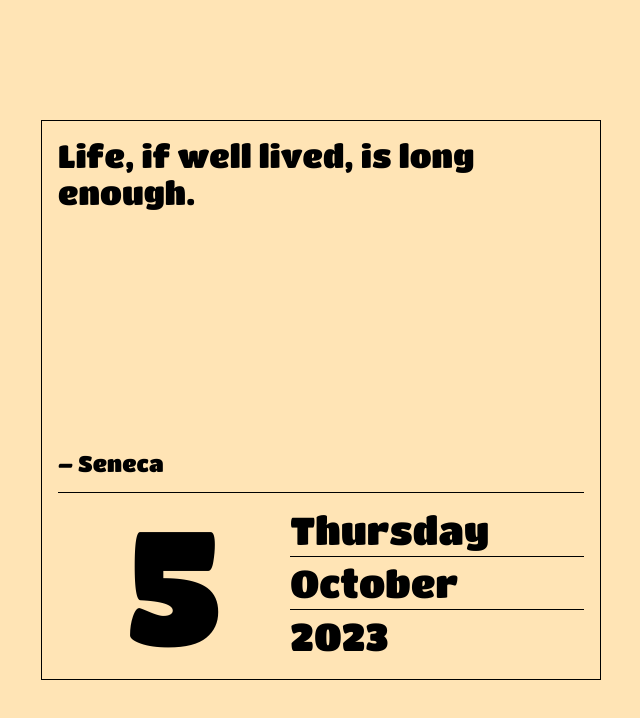
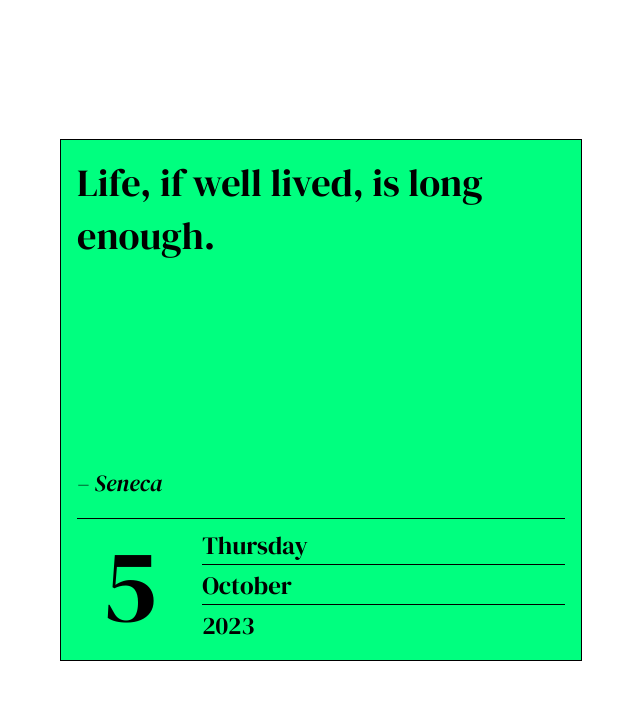
Before and after one commit to gvonkoss/todayistoday, a website built with Parcel: page index.html in a window 1280 px wide. Shown: the whole page, without its empty margins (319-959 px from the left). Built offline with nearby package versions, Linux system fonts and the light colour scheme.

Commit message:
add colors

```diff
--- a/index.js
+++ b/index.js
@@ -1,6 +1,7 @@
-import { buildQuote, buildDate } from './src';
+import { buildQuote, buildDate, setDateColor } from './src';
 
 (() => {
+  setDateColor();
   buildDate();
   buildQuote();
 })();
--- a/index.scss
+++ b/index.scss
@@ -1,11 +1,12 @@
 @import url('https://fonts.googleapis.com/css2?family=Titan+One&display=swap');
-// @font-face {
-//   font-family: Titan;
-//   src: url('https://fonts.googleapis.com/css2?family=Titan+One&display=swap');
-// }
+@import url('https://fonts.googleapis.com/css2?family=Crimson+Text:ital@0;1&display=swap');
+@import url('https://fonts.googleapis.com/css2?family=Alegreya:ital@0;1&display=swap');
+@import url('https://fonts.googleapis.com/css2?family=DM+Serif+Display:ital@0;1&display=swap');
+
 :root {
   --border: 1px solid currentColor;
 }
+
 * {
   margin: 0;
   padding: 0;
@@ -14,8 +15,7 @@
 
 body {
   min-height: 100vh;
-  background-color: moccasin;
-  font-family: 'Titan One';
+  font-family: 'DM Serif Display';
   display: flex;
   justify-content: center;
   align-items: center;
@@ -23,33 +23,32 @@ body {
 
 main {
   display: flex;
-
   flex-direction: column;
+  border: var(--border);
+  padding: 1em;
+  margin: 0 1em;
+  height: calc(100vw - 2em);
   width: 100%;
-  height: calc(100vw - 2em);
-
-  padding: 0.5em;
-  border: var(--border);
-
-  margin: 0 1em;
-
-  font-size: 1.4em;
 
   @media screen and (min-width: 768px) {
-    font-size: 2em;
-    width: 35rem;
-    height: 35rem;
+    height: 65ch;
+    width: 65ch;
   }
 }
 
 blockquote {
   display: flex;
   flex-direction: column;
+  margin-bottom: 0.5em;
   height: 100%;
-  margin-bottom: 0.5em;
+
+  @media screen and (min-width: 768px) {
+    font-size: 2.4em;
+  }
 
   footer {
-    font-size: 0.7em;
+    font-size: 0.6em;
+    font-style: italic;
     margin-top: auto;
   }
 }
@@ -57,8 +56,13 @@ blockquote {
 time {
   display: flex;
   align-items: center;
+  gap: 1em;
   border-top: var(--border);
   padding-top: 0.3em;
+
+  @media screen and (min-width: 768px) {
+    font-size: 1.3em;
+  }
 
   span {
     text-transform: capitalize;
@@ -66,8 +70,8 @@ time {
     &#day {
       font-size: 5em;
       line-height: 1;
+      text-align: center;
       width: 2ch;
-      text-align: center;
     }
 
     &.date {
--- /dev/null
+++ b/src/colors.js
@@ -0,0 +1,8 @@
+import { random } from './utils';
+
+export const setDateColor = () => {
+  const colors = ['hotpink', 'turquoise', 'gold', 'deepskyblue', 'springgreen'];
+
+  document.querySelector('main').style.backgroundColor =
+    colors[random(colors.length)];
+};
--- a/src/index.js
+++ b/src/index.js
@@ -1,2 +1,3 @@
 export * from './date';
+export * from './colors';
 export * from './quote';
--- a/src/quote.js
+++ b/src/quote.js
@@ -1,6 +1,5 @@
 import data from '../data/quotes.json';
-
-const random = (max) => Math.floor(Math.random() * max);
+import { random } from './utils';
 
 const getQuote = () => {
   const { stoic, quotes } = data[random(data.length)];
--- /dev/null
+++ b/src/utils.js
@@ -0,0 +1 @@
+export const random = (max) => Math.floor(Math.random() * max);
```
